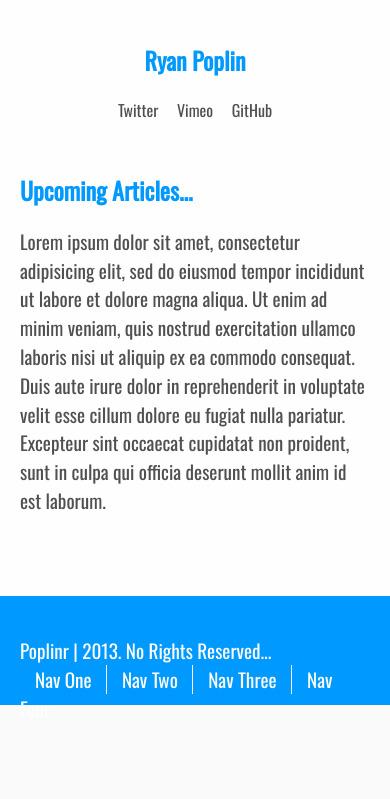
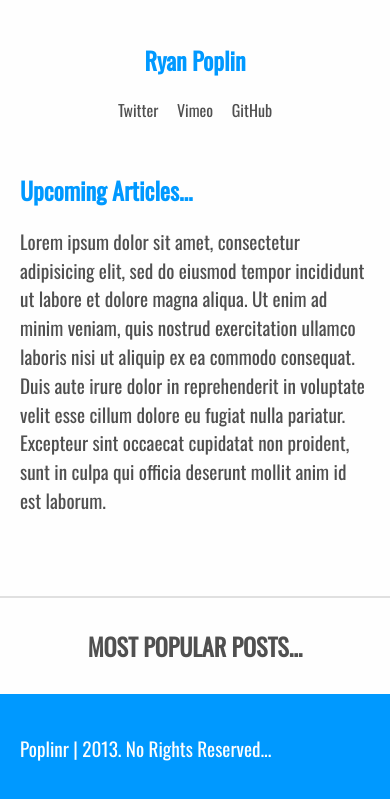
Before and after one commit to ryanpoplin/responsive, a website: page app/index.html in a window 390 px wide. Shown: the part 2414-3213 px from the top of the page. Before the commit the page ends 3137 px from the top, so only its background shows below. Drawn offline with nearby package versions, Linux system fonts and the light colour scheme; files that its build step writes are made by us from their sources.

Commit message:
Added another section

```diff
--- a/app/index.html
+++ b/app/index.html
@@ -113,10 +113,10 @@
                 </aside>
             </div>
         </section>
-        <!--<section class="sub-section">
+        <section class="sub-section">
             <h2>MOST POPULAR POSTS...</h2>
         </section>
-        <section class="sub-section">
+        <!--<section class="sub-section">
             <a href="#"><div class="post-block-link">
                 <h4>Post...</h4>
             </div></a>
@@ -134,14 +134,14 @@
             <div class="content-wrapper">
                 <!--<img src="#" alt="Mini Logo">-->
                 <p>Poplinr | 2013. No Rights Reserved...</p>
-                <nav class="footer-nav">
+                <!--<nav class="footer-nav">
                     <ul>
                         <li class="li-padding-right"><a href="#">Nav One</a></li>
                         <li class="border-left"><a href="#">Nav Two</a></li>
                         <li class="border-left"><a href="#">Nav Three</a></li>
                         <li class="border-left"><a href="#">Nav Four</a></li>
                     </ul>
-                </nav>
+                </nav>-->
             </div>
         </footer>
 
--- a/app/styles/main.css
+++ b/app/styles/main.css
@@ -319,9 +319,16 @@ footer p {
         color: #0099ff;
     }
 
+    .sub-section h2 {
+        padding: 30px 0 30px 0;
+        text-align: center;
+        font-size: 2.5em;
+    }
+
     .footer-nav {
-        margin: 0;
+        margin: 10px 0 0 0;
         padding: 0;
+        float: left;
         display: block;
     }
 
@@ -363,5 +370,11 @@ footer p {
         width: 100%;
     }
 
+    .sub-section h2 {
+        padding: 30px 0 30px 0;
+        text-align: center;
+        font-size: 1.5em;
+    }
+
 
 }
```
